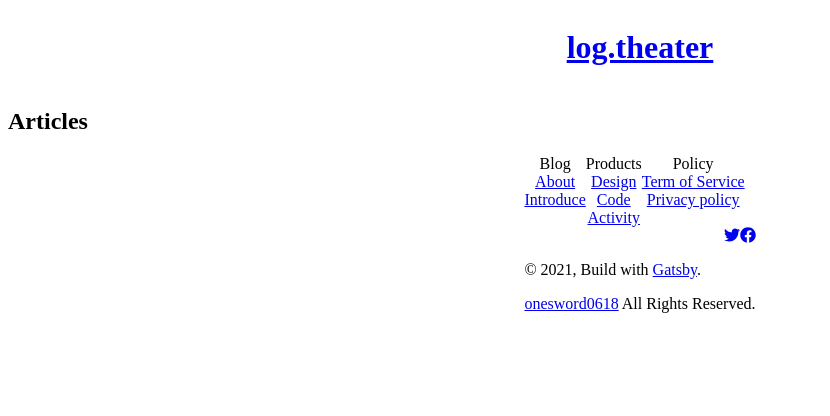
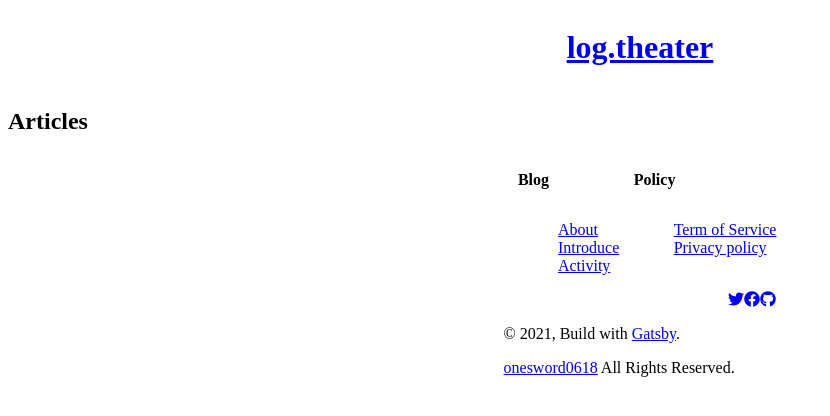
Before and after one commit to onesword0618/log.theater, a Gatsby site: page / in a window 1280 px wide. Shown: the whole page, without its empty margins (0-830 px from the left). Built offline with nearby package versions, Linux system fonts and the light colour scheme; Gatsby itself is replaced by a stand-in of ours.

Commit message:
Update: footerのcssとクラス名を修正した

```diff
--- a/src/components/footer.css
+++ b/src/components/footer.css
@@ -1,23 +1,32 @@
 @charset "UTF-8";
 
-.container {
+.footer_container {
   display: flex;
   flex-direction: row;
   justify-content: center;
 }
 
-.contents {
+.footer_contents {
   display: flex;
   flex-direction: row;
 }
 
-.item {
+.footer_item {
   display: flex;
   flex-direction: column;
-  align-items: center;
+  align-items: flex-start;
+  margin-left: 0.9em;
 }
 
-.sns {
+.footer_item_header {
+  font-weight: bold;
+}
+
+.footer_item_unordered_list {
+  list-style: none;
+}
+
+.footer_sns {
   display: flex;
   flex-direction: row;
   justify-content: flex-end;
--- a/src/components/footer.tsx
+++ b/src/components/footer.tsx
@@ -9,9 +9,13 @@ import * as React from 'react';
 // look-ahead font
 import '@fortawesome/fontawesome-svg-core/styles.css';
 import { config, library } from '@fortawesome/fontawesome-svg-core';
-import { faFacebook, faTwitter } from '@fortawesome/free-brands-svg-icons';
+import {
+  faFacebook,
+  faTwitter,
+  faGithub,
+} from '@fortawesome/free-brands-svg-icons';
 config.autoAddCss = false;
-library.add(faFacebook, faTwitter);
+library.add(faFacebook, faTwitter, faGithub);
 
 import { FontAwesomeIcon } from '@fortawesome/react-fontawesome';
 import { Link } from 'gatsby';
@@ -24,30 +28,38 @@ import './footer.css';
  */
 export const Footer: React.FC = (): React.ReactElement => {
   return (
-    <div className="container">
+    <div className="footer_container">
       <footer>
-        <div className="contents">
-          <div className="item">
-            <div className="blog">Blog</div>
-            <Link to="/about/">About</Link>
-            <Link to="/introduce/">Introduce</Link>
+        <div className="footer_contents">
+          <div className="footer_item">
+            <p className="footer_item_header">Blog</p>
+            <ul className="footer_item_unordered_list">
+              <li>
+                <Link to="/about/">About</Link>
+              </li>
+              <li>
+                <Link to="/introduce/">Introduce</Link>
+              </li>
+              <li>
+                <Link to="/activity/">Activity</Link>
+              </li>
+            </ul>
           </div>
 
-          <div className="item">
-            <div className="products">Products</div>
-            <Link to="/design/">Design</Link>
-            <Link to="/code/">Code</Link>
-            <Link to="/activity/">Activity</Link>
-          </div>
-
-          <div className="item">
-            <div className="policy">Policy</div>
-            <Link to="/terms/">Term of Service</Link>
-            <Link to="/policy/privacy/">Privacy policy</Link>
+          <div className="footer_item">
+            <p className="footer_item_header">Policy</p>
+            <ul className="footer_item_unordered_list">
+              <li>
+                <Link to="/terms/">Term of Service</Link>
+              </li>
+              <li>
+                <Link to="/policy/privacy/">Privacy policy</Link>
+              </li>
+            </ul>
           </div>
         </div>
 
-        <div className="sns">
+        <div className="footer_sns">
           <a
             className="twitter"
             href="https://twitter.com/onesword0618"
@@ -62,6 +74,14 @@ export const Footer: React.FC = (): React.ReactElement => {
             aria-label="facebook"
           >
             <FontAwesomeIcon icon={faFacebook} />
+          </a>
+
+          <a
+            className="github"
+            href="https://github.com/onesword0618"
+            aria-label="github"
+          >
+            <FontAwesomeIcon icon={faGithub} />
           </a>
         </div>
 
```
